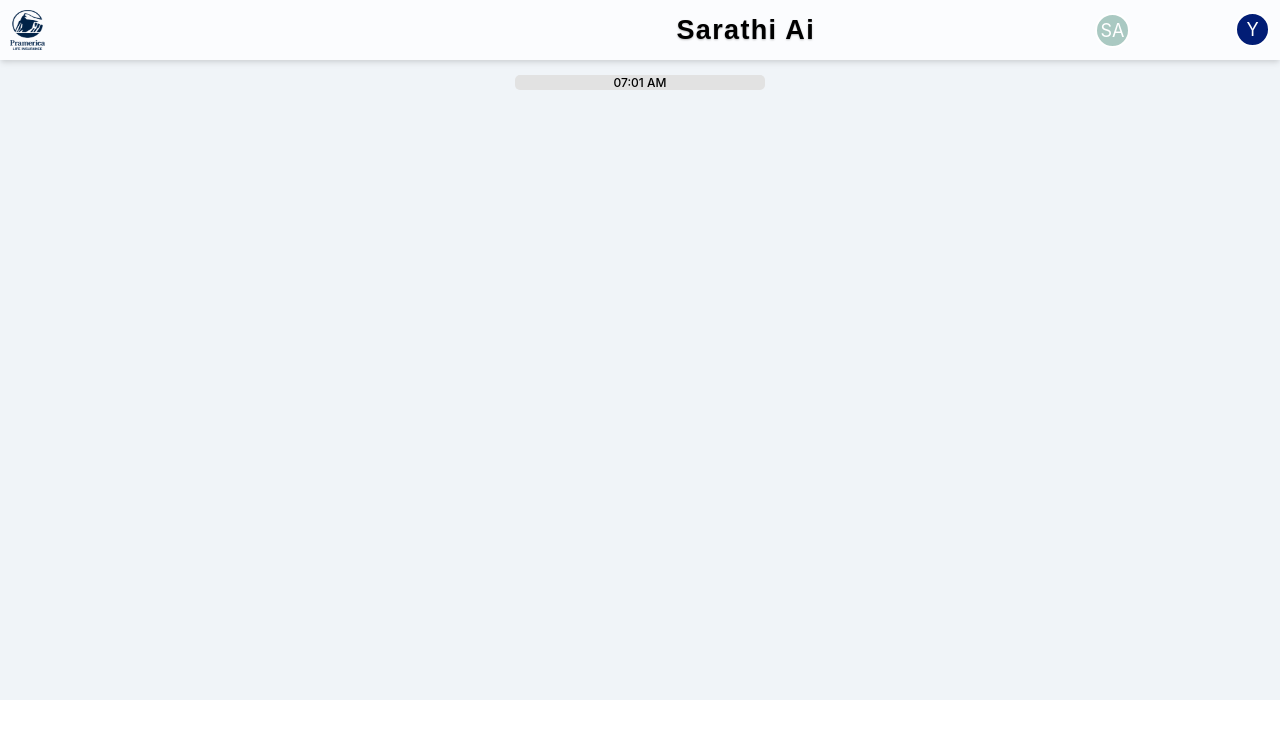
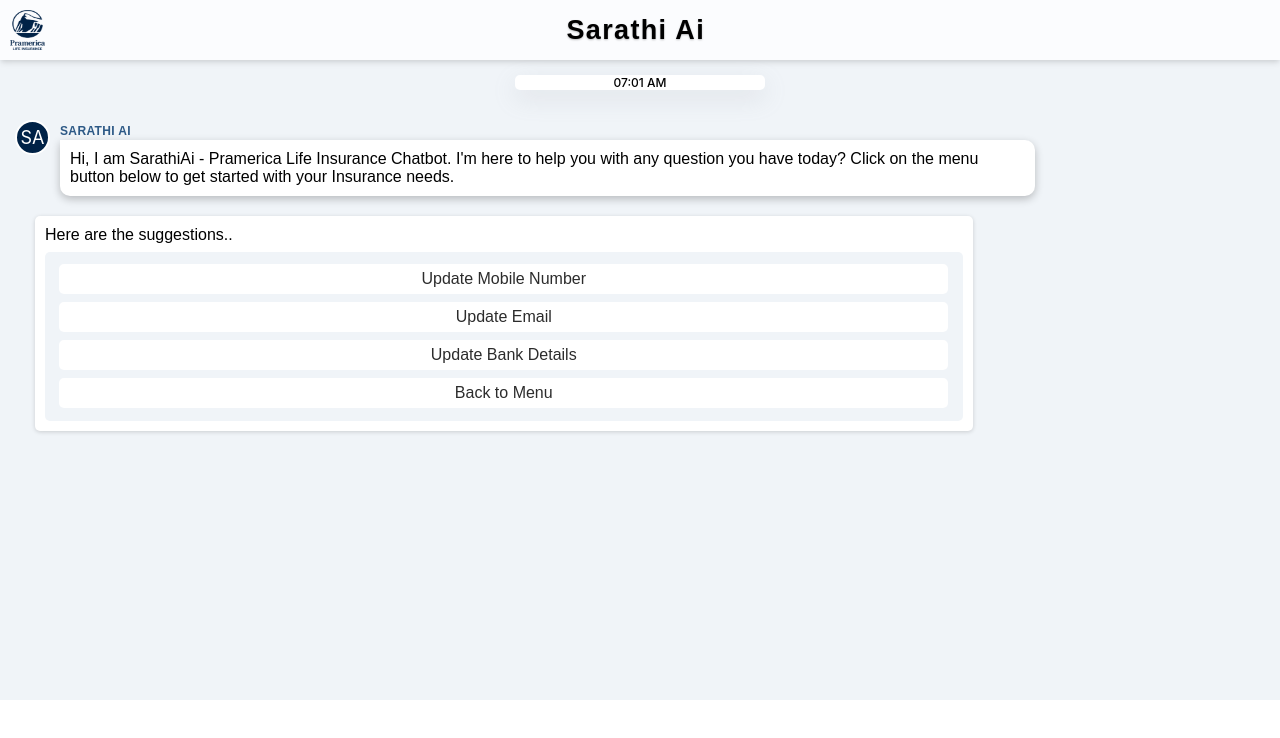
Before and after one commit to Abhinav-Desh/SarathiUI, a React (Create React App) app in the folder sarathiui/: page / in a window 1280 px wide. Shown: the top 738 px of the page. Built offline with nearby package versions, Linux system fonts and the light colour scheme.

Commit message:
add header and sender message

```diff
--- a/sarathiui/src/App.css
+++ b/sarathiui/src/App.css
@@ -17,11 +17,11 @@
 
 .header-content{
   display: flex;
-  justify-content: space-between;
+  justify-content: flex-start;
   align-items: center;
   height: 100%;
   width: 100%;
-  gap: 10px;
+  gap: 30px;
   padding: 10px;
 }
 
@@ -69,7 +69,7 @@
   height: 35px;
   width: 35px;
   border-radius: 50%;
-  background-color: rgb(170 201 194);
+  background-color: #cccccc;
   border: 2px solid #fff;
   /* font-size: 12px; */
   color: #fff;
@@ -105,6 +105,9 @@
 .mainContent-content{
   height: 100%;
   width: 100%;
+  display: flex;
+  flex-direction: column;
+  gap: 20px;
 }
 
 .opening-time{
@@ -116,9 +119,103 @@
 
 .time-live{
   width: 20%;
-  background-color: #e2e2e2;;
+  background-color: #ffffff;;
   text-align: center;
   font-size: 12px;
   border-radius: 5px;
   font-weight: 500;
+  box-shadow: rgba(149, 157, 165, 0.2) 0px 8px 24px;
 }
+
+.sender-content{
+  margin-top: 10px;
+  display: flex;
+  align-items: flex-start;
+  gap: 10px;
+}
+
+.sender-logo{
+  height: 35px;
+  width: 35px;
+  border-radius: 50%;
+  background-color:  #002247;
+  border: 2px solid #fff;
+  color: #fff;
+  display: flex;
+  align-items: center;
+  justify-content: center;
+  font-size: 18px;
+  /* margin-top: 10px; */
+}
+
+.sender-message{
+  position: relative;
+  border-radius: 10px;
+  max-width: 78%;
+  padding: 10px;
+  background-color: #fff;
+  font-family: sans-serif;
+  color: black;
+  margin-top: 20px;
+  border-top-left-radius: 0;
+  box-shadow: rgba(0, 0, 0, 0.24) 0px 3px 8px;
+}
+
+.ai-name{
+  position: absolute;
+  top: -16px;
+  left: 0;
+  color: #2d5986;
+  font-size: 12px;
+  font-weight: 700;
+  font-family: sans-serif;
+  letter-spacing: 0.03em;
+}
+
+
+.suggestions{
+  display: flex;
+  flex-direction: column;
+  /* gap: 8px; */
+  height: 215px;
+  margin-left: 20px;
+  max-width: 75%;
+  padding: 10px;
+  font-family: sans-serif;
+  /* background-color: #dadada */
+  background-color: #fff;
+  border-radius: 5px;
+  /* border: 1px solid #dbdbdb; */
+  box-shadow: rgba(0, 0, 0, 0.16) 0px 1px 4px;
+  font-family: sans-serif;
+}
+
+.suggestions-heading{
+  /* border-bottom: 1px solid rgb(218, 218, 218); */
+  height: 30px;
+}
+
+.suggestion-content{
+  display: flex;
+  flex-direction: column;
+  gap: 8px;
+  justify-content: center;
+  align-items: center;
+  background-color: #f0f4f8;
+  border-radius: 5px;
+  padding: 5px;
+  height: 100%;
+}
+
+.suggestion-content-1,.suggestion-content-2,.suggestion-content-3,.suggestion-content-4{
+  height: 25px;
+  font-size: 16px;
+  width: 98%;
+  background-color: #ffffff;
+  display: flex;
+  justify-content: center;
+  align-items: center;
+  border-radius: 5px;
+  height: 30px;
+  color: #2c2c2c;
+}
--- a/sarathiui/src/components/Header.tsx
+++ b/sarathiui/src/components/Header.tsx
@@ -12,12 +12,12 @@
             <div className="header-content-2">
                 Sarathi Ai
             </div>
-            <div className="header-content-3">
+            {/* <div className="header-content-3">
                 <div className="two-profile">
                     <div className="profile-1"> SA</div>
                     <div className="profile-2">Y</div>
                 </div>
-            </div>
+            </div> */}
         </div>
     </div>
   )
--- a/sarathiui/src/components/MainContent.tsx
+++ b/sarathiui/src/components/MainContent.tsx
@@ -30,10 +30,37 @@
             {initialTime}
           </div>
         </div>
-        <div className="sender-content"></div>
-        <div className="suggestions"></div>
+        <div className="sender-content">
+            <div className="sender-logo">SA</div>
+            <div className='sender-message'><div className='ai-name'>SARATHI AI</div>Hi, I am SarathiAi - Pramerica Life Insurance Chatbot. I'm here to help you with any question you have today?  Click on the menu button below to get started with your Insurance needs.</div>
+            </div>
+
+        <div className="suggestions">
+            <div className="suggestions-heading">Here are the suggestions..</div>
+            <div className="suggestion-content">
+        <div className="suggestion-content-1">
+            <div className='mobile-view'></div>
+            <div className="mobile-content">Update Mobile Number</div>
+        </div>
+        <div className="suggestion-content-2">
+            <div className="email-view"></div>
+            <div className="email-content">Update Email</div>
+        </div>
+        <div className="suggestion-content-3">
+            <div className="bank-view"></div>
+            <div className="bank-content">Update Bank Details</div>
+        </div>
+        <div className="suggestion-content-4">
+            <div className="menu-view"></div>
+            <div className="menu-content">Back to Menu</div>
+        </div>
+        </div>
+        </div>
+
+        {/* user-content */}
+        <div className="user-container"></div>
+        </div>
       </div>
-    </div>
   );
 };
 
```
